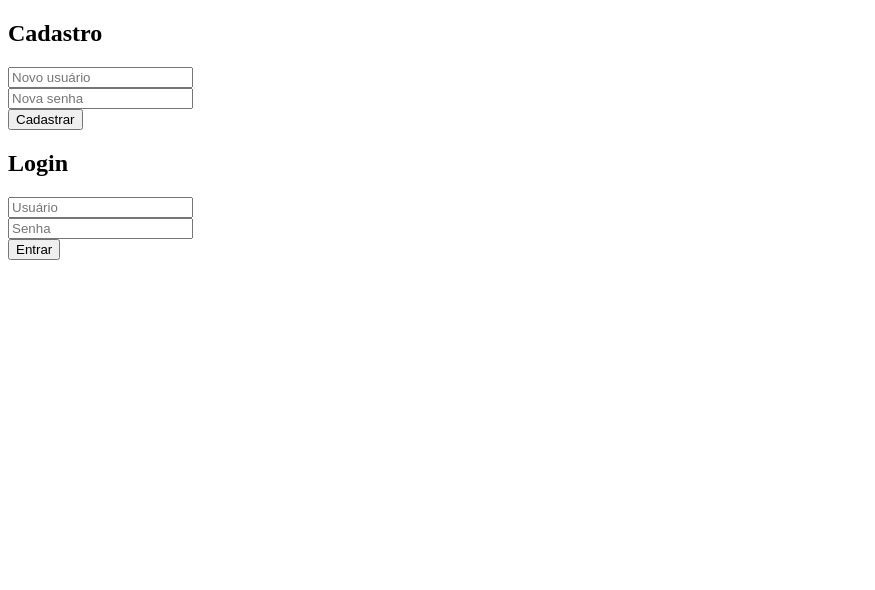
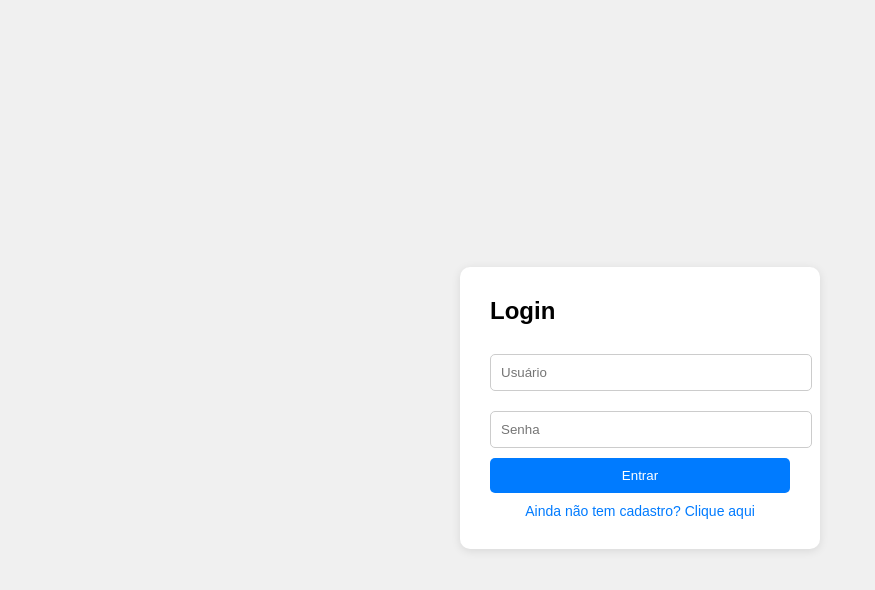
Before and after one commit to XandaoCodeSoftware/chatbot-wp-js, a website: page public/index.html in a window 1280 px wide. Shown: the whole page, without its empty margins (0-875 px from the left). Drawn offline with Linux system fonts and the light colour scheme.

Commit message:
Update index.html

```diff
--- a/public/index.html
+++ b/public/index.html
@@ -1,32 +1,94 @@
 <!DOCTYPE html>
-<html>
+<html lang="pt-br">
 <head>
-  <title>Login e Cadastro</title>
+  <meta charset="UTF-8">
+  <title>Chatbot Login</title>
+  <style>
+    body {
+      font-family: sans-serif;
+      background: #f0f0f0;
+      display: flex;
+      justify-content: center;
+      align-items: center;
+      height: 100vh;
+    }
+    .card {
+      background: white;
+      padding: 30px;
+      border-radius: 10px;
+      box-shadow: 0 2px 10px rgba(0,0,0,0.1);
+      width: 300px;
+    }
+    h2 {
+      margin-top: 0;
+    }
+    input {
+      width: 100%;
+      padding: 10px;
+      margin: 10px 0;
+      border-radius: 5px;
+      border: 1px solid #ccc;
+    }
+    button {
+      width: 100%;
+      padding: 10px;
+      background: #007bff;
+      color: white;
+      border: none;
+      border-radius: 5px;
+      cursor: pointer;
+    }
+    button:hover {
+      background: #0056b3;
+    }
+    .link {
+      text-align: center;
+      margin-top: 10px;
+      font-size: 14px;
+      cursor: pointer;
+      color: #007bff;
+    }
+    #dashboard {
+      margin-top: 20px;
+    }
+  </style>
 </head>
 <body>
-  <h2>Cadastro</h2>
-  <form id="registerForm">
-    <input type="text" id="reg_username" placeholder="Novo usuário" required><br>
-    <input type="password" id="reg_password" placeholder="Nova senha" required><br>
-    <button type="submit">Cadastrar</button>
-  </form>
+  <div class="card">
+    <h2 id="formTitle">Login</h2>
+    <form id="loginForm">
+      <input type="text" id="username" placeholder="Usuário" required>
+      <input type="password" id="password" placeholder="Senha" required>
+      <button type="submit">Entrar</button>
+    </form>
 
-  <h2>Login</h2>
-  <form id="loginForm">
-    <input type="text" id="username" placeholder="Usuário" required><br>
-    <input type="password" id="password" placeholder="Senha" required><br>
-    <button type="submit">Entrar</button>
-  </form>
+    <form id="registerForm" style="display:none;">
+      <input type="text" id="reg_username" placeholder="Novo usuário" required>
+      <input type="password" id="reg_password" placeholder="Nova senha" required>
+      <button type="submit">Cadastrar</button>
+    </form>
 
-  <div id="dashboard" style="display:none;">
-    <button id="logarWp">LOGAR WP</button>
-    <div id="info"></div>
+    <div class="link" id="toggleForm">Ainda não tem cadastro? Clique aqui</div>
+
+    <div id="dashboard" style="display:none;">
+      <button id="logarWp">LOGAR WP</button>
+      <div id="info"></div>
+    </div>
   </div>
 
   <script>
-    const $ = (id) => document.getElementById(id);
+    const $ = id => document.getElementById(id);
+    let isRegister = false;
 
-    $('registerForm').onsubmit = async (e) => {
+    $('toggleForm').onclick = () => {
+      isRegister = !isRegister;
+      $('loginForm').style.display = isRegister ? 'none' : 'block';
+      $('registerForm').style.display = isRegister ? 'block' : 'none';
+      $('formTitle').innerText = isRegister ? 'Cadastro' : 'Login';
+      $('toggleForm').innerText = isRegister ? 'Já tem conta? Clique aqui' : 'Ainda não tem cadastro? Clique aqui';
+    };
+
+    $('registerForm').onsubmit = async e => {
       e.preventDefault();
       const username = $('reg_username').value;
       const password = $('reg_password').value;
@@ -36,10 +98,10 @@
         body: JSON.stringify({ username, password })
       });
       const data = await res.json();
-      alert(res.ok ? 'Usuário cadastrado com sucesso!' : data.error);
+      alert(res.ok ? 'Cadastro feito!' : data.error);
     };
 
-    $('loginForm').onsubmit = async (e) => {
+    $('loginForm').onsubmit = async e => {
       e.preventDefault();
       const username = $('username').value;
       const password = $('password').value;
@@ -52,16 +114,17 @@
       if (res.ok) {
         $('loginForm').style.display = 'none';
         $('registerForm').style.display = 'none';
+        $('toggleForm').style.display = 'none';
         $('dashboard').style.display = 'block';
 
-        $('logarWp').onclick = async () => {
-          await fetch(`/qrcode/${username}`);
-          alert('QR gerado no console do servidor');
+        $('logarWp').onclick = () => {
+          window.open(`/qrcode/${username}`, 'qrpopup', 'width=400,height=500');
+          // O popup fecha automaticamente e recarrega o opener quando o QR é escaneado
           setTimeout(async () => {
             const dash = await fetch(`/dashboard/${username}`);
             const html = await dash.text();
             $('info').innerHTML = html;
-          }, 10000);
+          }, 15000);
         };
       } else {
         alert(data.error);
```
